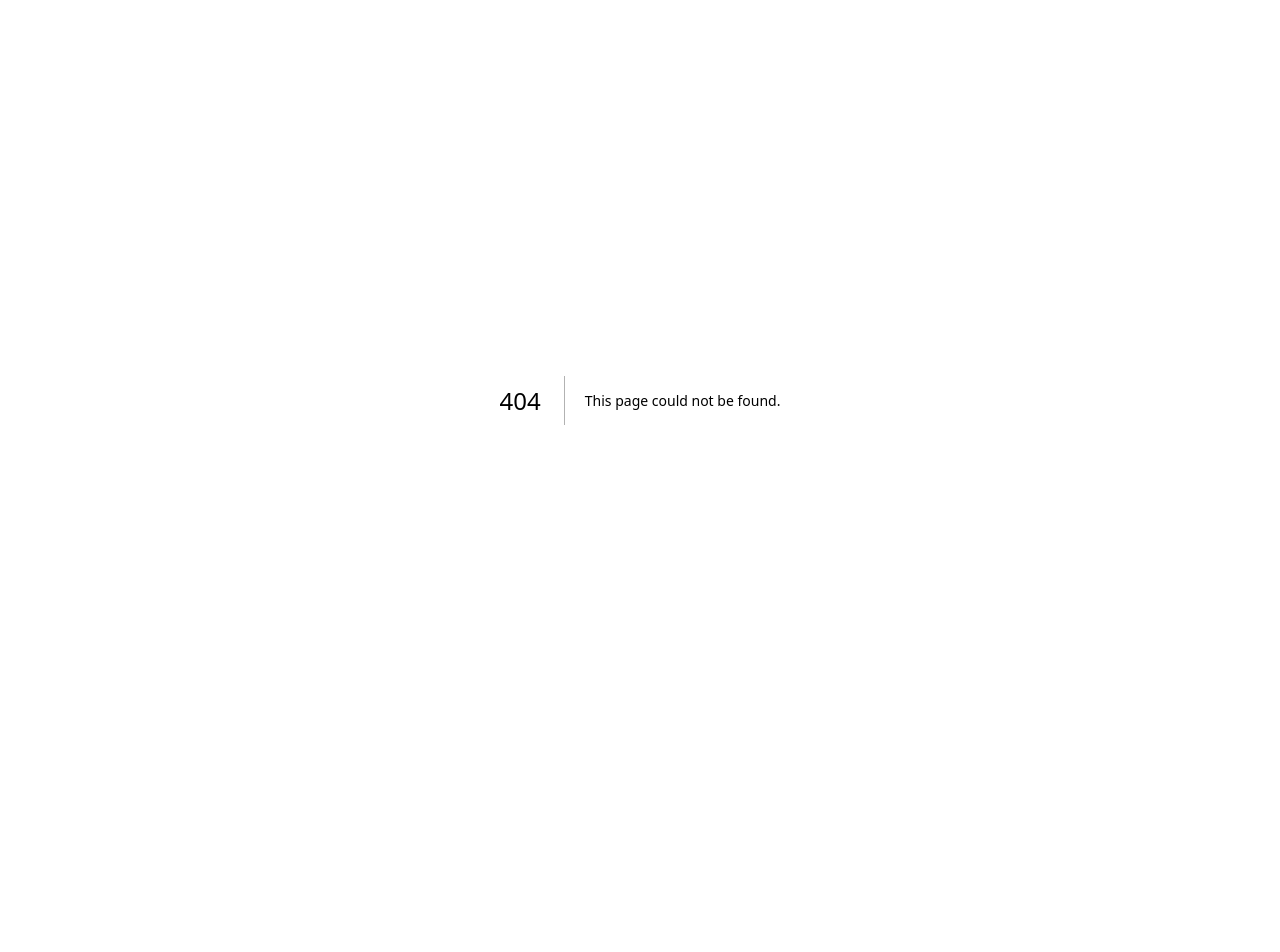
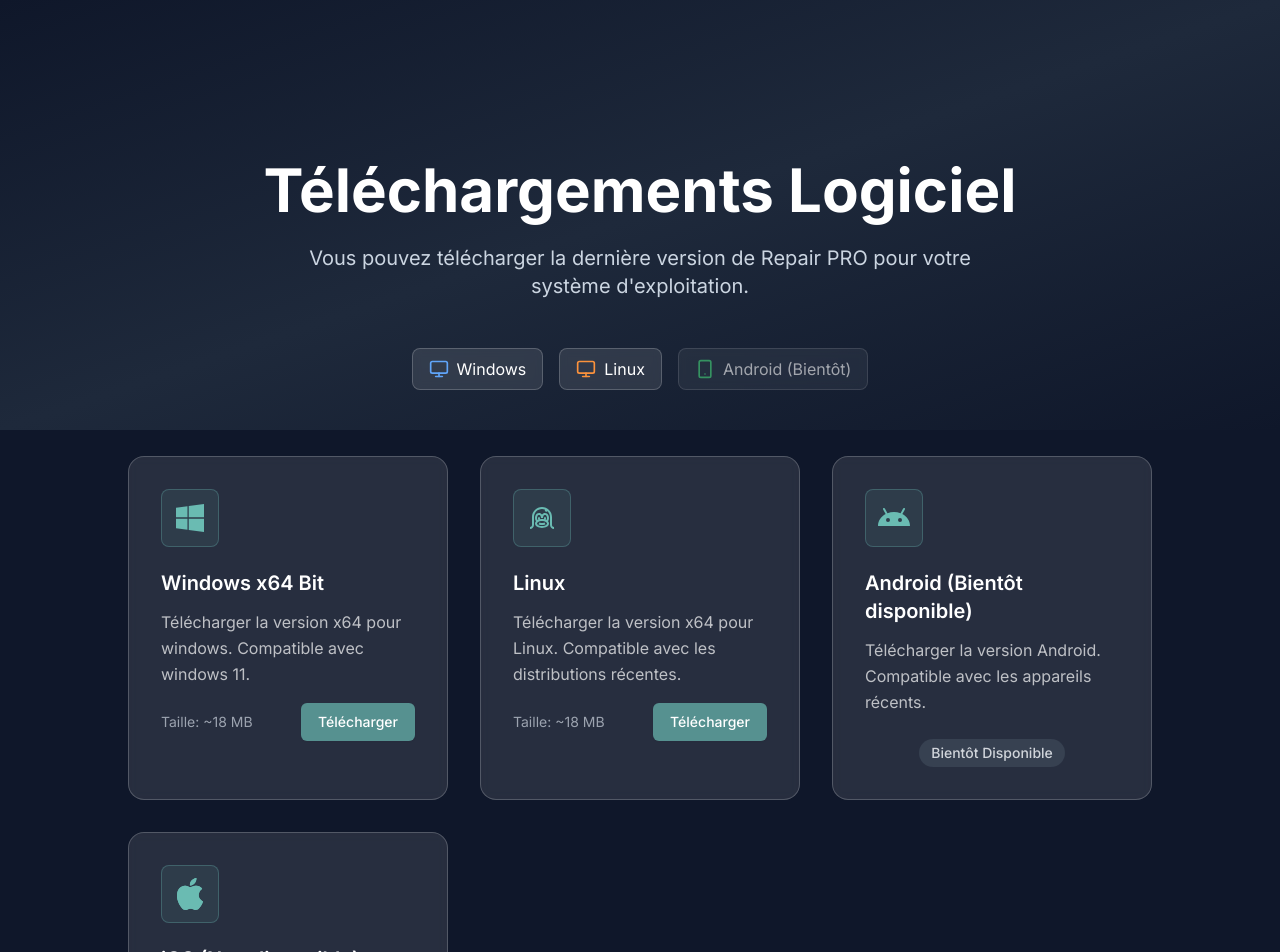
Before and after one commit to yanisFrt/repair-pro-LanP, a Next.js app in the folder apps/repair-pro/: page /download in a window 1280 px wide. Before the commit this address had no page. Shown: the top 952 px of the page. Before the commit the page ends 800 px from the top, so only its background shows below. Built offline with nearby package versions, Linux system fonts and the light colour scheme.

Commit message:
feat(download): add download page for Repair PRO application download links

```diff
--- /dev/null
+++ b/apps/repair-pro/src/app/download/page.tsx
@@ -0,0 +1,171 @@
+// app/blog/page.tsx
+import { Metadata } from "next";
+import { Monitor, Smartphone } from "lucide-react";
+import React from "react";
+import { LiaLinux } from "react-icons/lia";
+import { FaWindows } from "react-icons/fa6";
+import { BsAndroid, BsApple } from "react-icons/bs";
+
+// SEO Metadata
+export const metadata: Metadata = {
+  title: "Repair PRO - Télécharger l'Application de Gestion d'Atelier",
+  description:
+    "Téléchargez notre application Repair PRO pour gérer efficacement votre atelier de réparation de téléphones. Solutions innovantes pour la maintenance et l'économie circulaire.",
+  keywords:
+    "Repair PRO, application réparation, gestion atelier, réparation smartphone, économie circulaire",
+  openGraph: {
+    title: "Repair PRO - Télécharger l'Application",
+    description:
+      "Téléchargez l'application Repair PRO pour optimiser la gestion de votre atelier de réparation.",
+    type: "website",
+    locale: "fr_FR",
+  },
+  alternates: {
+    canonical: "https://repair-pro.tech/download",
+    languages: {
+      "fr-FR": "https://repair-pro.tech/download",
+    },
+  },
+};
+
+const platforms = [
+  {
+    enabled: true,
+    platform: "windows",
+    icon: <FaWindows className="w-8 h-8" />,
+    title: "Windows x64 Bit",
+    description: "Télécharger la version x64 pour windows. Compatible avec windows 11.",
+    link: "https://cdn.repair-pro.cloud-db.pro/download/latest/windows",
+    size: "~18 MB",
+  },
+  {
+    enabled: true,
+    platform: "linux",
+    icon: <LiaLinux className="w-8 h-8" />,
+    title: "Linux",
+    description:
+      "Télécharger la version x64 pour Linux. Compatible avec les distributions récentes.",
+    link: "#",
+    size: "~18 MB",
+  },
+  {
+    enabled: false,
+    platform: "android",
+    icon: <BsAndroid className="w-8 h-8" />,
+    title: "Android (Bientôt disponible)",
+    description: "Télécharger la version Android. Compatible avec les appareils récents.",
+    link: "#",
+    size: "0 mb",
+  },
+  {
+    enabled: false,
+    platform: "ios",
+    icon: <BsApple className="w-8 h-8" />,
+    title: "iOS (Non disponible)",
+    description: "La version iOS n'est pas encore disponible. Nous travaillons à sa mise en place.",
+    link: "#",
+    size: "0 mb",
+  },
+];
+
+export default function BlogPage() {
+  return (
+    <div>
+      <main className="min-h-screen bg-slate-900">
+        {/* Hero Section */}
+        <section className="flex flex-col bg-gradient-to-br  from-slate-900 via-slate-800 to-slate-900 text-white pt-40 pb-10 px-6">
+          <div className="flex flex-col max-w-4xl mx-auto text-center">
+            <h1 className="text-2xl md:text-6xl font-bold mb-6">Téléchargements Logiciel</h1>
+            <p className="md:text-xl text-slate-300 max-w-2xl mx-auto">
+              Vous pouvez télécharger la dernière version de Repair PRO pour votre système
+              d'exploitation.
+            </p>
+          </div>
+
+          <div className="flex flex-wrap justify-center gap-4 mt-12">
+            <div className="flex items-center gap-2 bg-white/10 backdrop-blur-sm px-4 py-2 rounded-lg border border-white/20">
+              <Monitor className="w-5 h-5 text-blue-400" />
+              <span className="text-white">Windows</span>
+            </div>
+            <div className="flex items-center gap-2 bg-white/10 backdrop-blur-sm px-4 py-2 rounded-lg border border-white/20">
+              <Monitor className="w-5 h-5 text-orange-400" />
+              <span className="text-white">Linux</span>
+            </div>
+            <div className="flex items-center gap-2 bg-white/10 backdrop-blur-sm px-4 py-2 rounded-lg border border-white/20 opacity-60">
+              <Smartphone className="w-5 h-5 text-green-400" />
+              <span className="text-white">Android (Bientôt)</span>
+            </div>
+          </div>
+        </section>
+
+        <div className="flex flex-col items-center justify-center mx-auto w-[90%] md:w-[80%] py-[2%]">
+          <div className="grid md:grid-cols-2 lg:grid-cols-3 gap-4 md:gap-8">
+            {platforms.map((feature, index) => (
+              <div
+                key={index}
+                className={`bg-white/10 backdrop-blur-sm rounded-2xl p-8 border border-white/20 hover:border-custom-teal/50 transition-all duration-300  ${feature.enabled ? "hover:-translate-y-1" : ""}`}
+              >
+                <div className="inline-block p-3 bg-custom-teal/10 rounded-lg border border-custom-teal/30 mb-4">
+                  {React.cloneElement(feature.icon, { className: "w-8 h-8 text-custom-teal" })}
+                </div>
+                <h3 className="text-xl font-semibold text-white mb-3">{feature.title}</h3>
+                <p className="text-white/70 leading-relaxed">{feature.description}</p>
+
+                {feature.enabled ? (
+                  <div className="mt-4 flex flex-row items-center">
+                    <span className="text-gray-400 text-sm flex flex-1">{`Taille: ${feature.size}`}</span>
+                    <a
+                      href={feature.link}
+                      className="inline-flex items-center px-4 py-2 border border-transparent text-sm font-medium rounded-md shadow-sm text-white bg-custom-teal/70 hover:bg-custom-teal/60 focus:outline-none focus:ring-2 focus:ring-offset-2 focus:ring-custom-teal transition-colors"
+                    >
+                      Télécharger
+                    </a>
+                  </div>
+                ) : (
+                  <div className="mt-6 flex flex-row items-center justify-center">
+                    <span className="inline-flex items-center px-3 py-1 rounded-full text-sm font-medium bg-gray-700 text-gray-300">
+                      Bientôt Disponible
+                    </span>
+                  </div>
+                )}
+              </div>
+            ))}
+          </div>
+
+          <div className="h-[2px] w-full my-10 bg-custom-teal/20 items-center rounded-lg" />
+
+          <div className="flex flex-col w-full bg-white/10 rounded-2xl p-8 border border-gray-700">
+            <h2 className="text-2xl font-bold text-white mb-4">Exigences système</h2>
+            <div className="grid grid-cols-1 md:grid-cols-2 gap-6 text-gray-300">
+              <div>
+                <h3 className="font-semibold text-white mb-2">Windows</h3>
+                <ul className="space-y-1 text-sm">
+                  <li>• Windows 10/11 (64-bit)</li>
+                  <li>• 4 Go de RAM minimum</li>
+                  <li>• 100 Mo d'espace disque disponible</li>
+                  <li>• .NET Framework 4.8 ou version ultérieure</li>
+                </ul>
+              </div>
+              <div>
+                <h3 className="font-semibold text-white mb-2">Linux</h3>
+                <ul className="space-y-1 text-sm">
+                  <li>• Ubuntu 18.04+, Fedora 35+, Debian 11+</li>
+                  <li>• 4 Go de RAM minimum</li>
+                  <li>• 100 Mo d'espace disque disponible</li>
+                  <li>• GLIBC 2.27 ou version ultérieure</li>
+                </ul>
+              </div>
+            </div>
+          </div>
+
+          <div className="my-8 text-center text-gray-400">
+            <p>
+              Vous recherchez une autre plateforme ? Revenez bientôt car nous continuons à étendre
+              notre support.
+            </p>
+          </div>
+        </div>
+      </main>
+    </div>
+  );
+}
```
